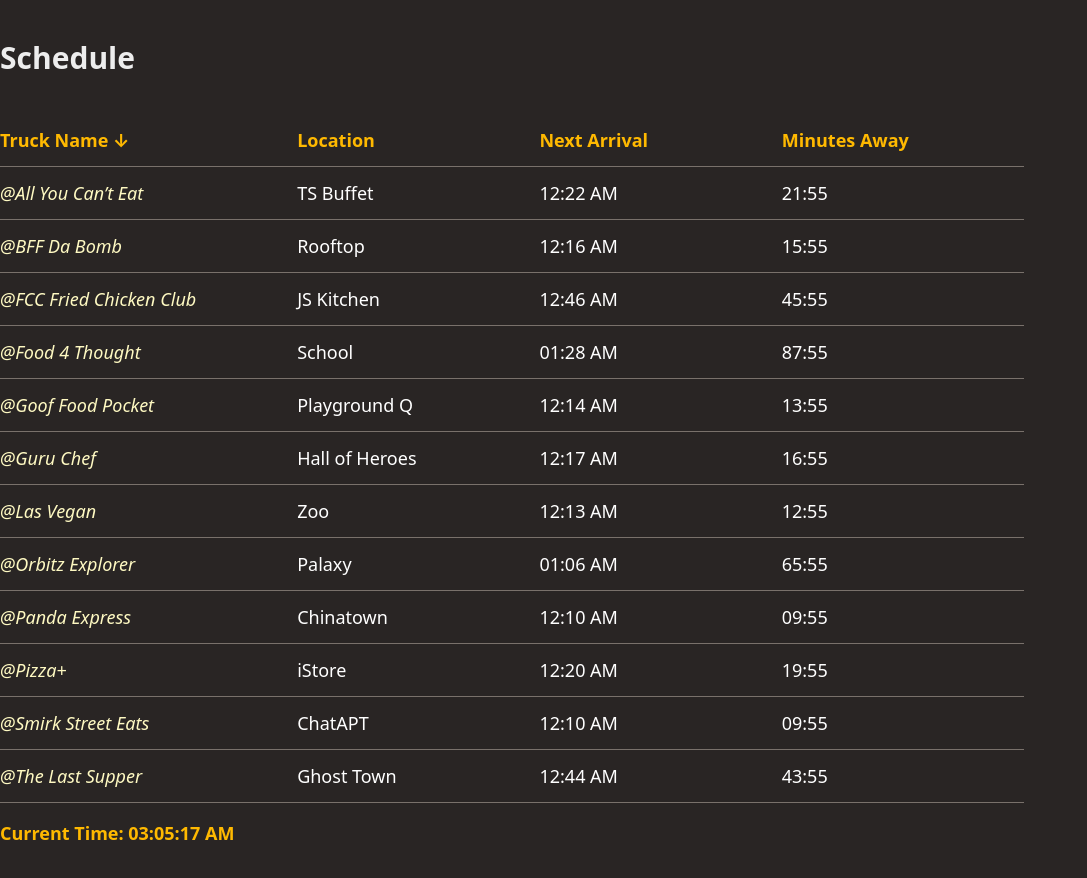
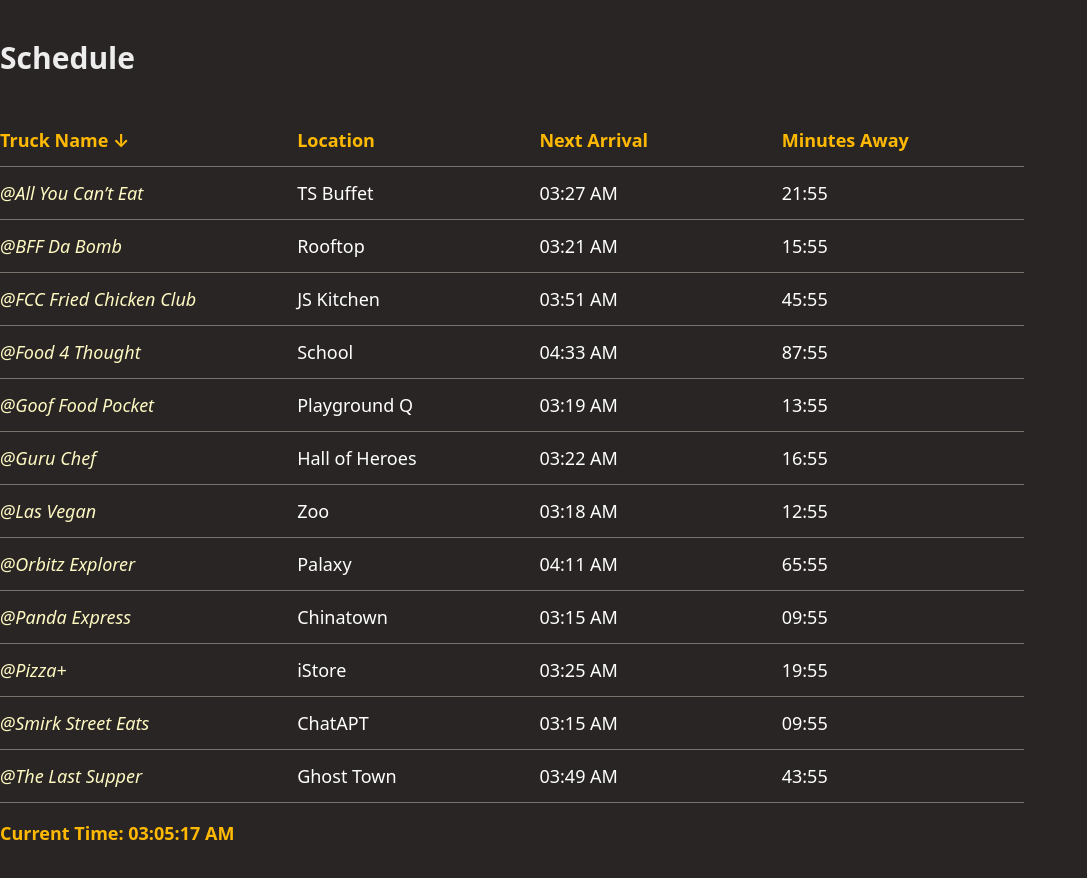
Before and after one commit to zcdev/food-truck-tracker, a Next.js app: page /schedule in a window 1280 px wide. Shown: the whole page, without its empty margins (0-1087 px from the left). Built offline with nearby package versions, Linux system fonts and the light colour scheme.

Commit message:
fix(schedule): simplify logic and compute next food truck arrival time correctly

```diff
--- a/app/components/schedule/ScheduleCard.tsx
+++ b/app/components/schedule/ScheduleCard.tsx
@@ -1,46 +1,48 @@
 'use client';
 import { Schedule } from '@/app/lib/types';
 import { useState, useEffect } from 'react';
+import { useCurrentTime } from '@/app/lib/utils';
+import { time } from 'console';
 
 type Props = {
     schedule: Schedule;
-    currentTime: number;
 };
 
-export default function ScheduleCard({ schedule, currentTime }: Props) {
+export default function ScheduleCard({ schedule }: Props) {
 
-    const milliSec = 1000; // 1 second in milliseconds
+    // Get current time now
+    const currentTime = useCurrentTime();
 
-    const milliSecAway = schedule.minutesAway * 60 * milliSec; // Convert minutesAway to milliseconds
+    // As millisecond
+    const oneSec = 1000;
 
-    const nextArrivalTime = currentTime + milliSecAway; // Calculate the sum of current time and milliSecAway to get the next arrival time
+    // Store the minutesAway in millisecond for reuse
+    const duration = schedule.minutesAway * 60 * oneSec;
 
-    // State to track the remaining time until the next truck arrives, initialized with the calculated milliSecAway
-    const [nextArrival, setNextArrival] = useState(nextArrivalTime);
-    const [timeAway, setTimeAway] = useState(milliSecAway);
+    // Store duration in state
+    const [timeAway, setTimeAway] = useState(duration);
 
-    // Set up an interval to update the remaining time every second
+    // Store the computed next food truck arrival time
+    const [nextArrival, setNextArrival] = useState(currentTime + duration);
+
+    // Counting down by 1 sec for the minutes away
     useEffect(() => {
         const remainingTime = setInterval(() => {
-            setTimeAway(prev => prev - milliSec); // Count down by 1 second
-        }, milliSec);
-
-        return () => clearInterval(remainingTime); // Clean up the interval on component unmount
+            setTimeAway(prev => prev - oneSec);
+        }, oneSec);
+        return () => clearInterval(remainingTime);
     }, []);
 
     // Reset when the timer runs out and update the next arrival
     useEffect(() => {
-        if (timeAway <= 0) {
-            setTimeAway(milliSecAway);
-            setNextArrival(nextArrivalTime);
+        if (timeAway === 0) {
+            setTimeAway(duration);
+            setNextArrival(prev => nextArrival + duration);
         }
     }, [timeAway, nextArrival]);
 
-    // Get the total time away in milliseconds
-    const totalTimeAway = new Date(timeAway).getTime();
-
     // Format the total time away as MM:SS, ensuring that minutes and seconds are always two digits
-    const formattedMinutesAway = `${Math.floor(totalTimeAway / 60 / milliSec).toString().padStart(2, '0')}:${Math.floor((totalTimeAway / milliSec) % 60).toString().padStart(2, '0')}`;
+    const formattedMinutesAway = `${Math.floor(timeAway / 60 / oneSec).toString().padStart(2, '0')}:${Math.floor((timeAway / oneSec) % 60).toString().padStart(2, '0')}`;
 
     // Format the next arrival time as HH:MM in 12-hour format
     const formattedNextArrival = new Date(nextArrival).toLocaleTimeString([], { hour: '2-digit', minute: '2-digit' });
--- a/app/components/schedule/ScheduleGrid.tsx
+++ b/app/components/schedule/ScheduleGrid.tsx
@@ -7,10 +7,9 @@ import { sortScheduleItems, SortKey, parseTruckIds, filterByTruckIds } from "@/a
 
 type Props = {
     schedules: Schedule[];
-    currentTime: number;
 };
 
-export default function ScheduleGrid({ schedules, currentTime }: Props) {
+export default function ScheduleGrid({ schedules }: Props) {
     // State to track the current sort key and direction
     const [sortKey, setSortKey] = useState<SortKey>("truckName");
     const [isDesc, setIsDesc] = useState(false);
@@ -42,7 +41,6 @@ export default function ScheduleGrid({ schedules, currentTime }: Props) {
     return (
         <div className="schedule-grid text-wrap">
             <table className="w-full table-fixed border-collapse">
-                <thead>
                 <tr className="text-amber-400 text-[11px] md:text-lg font-bold border-b border-stone-500">
                     <td
                         className="text-left pl-3 md:pl-0 pb-3 w-[13%] md:w-[260px]"
@@ -77,14 +75,13 @@ export default function ScheduleGrid({ schedules, currentTime }: Props) {
                         </button>
                     </td>
                 </tr>
-                </thead>
-                <tbody>
+                <>
                     {visibleSchedules.map(schedule => {
                         return (
-                            <ScheduleCard key={schedule.truckId} schedule={schedule} currentTime={currentTime} />
+                            <ScheduleCard key={schedule.truckId} schedule={schedule} />
                         );
                     })}
-                </tbody>
+                </>
             </table>
         </div>
     );
--- a/app/lib/types.ts
+++ b/app/lib/types.ts
@@ -20,5 +20,5 @@ export interface Schedule {
     truckId: number;
     truckName: string;
     location: string;
-    minutesAway: number; // Time waiting for the next truck
+    minutesAway: number;
 }
--- a/app/lib/utils.ts
+++ b/app/lib/utils.ts
@@ -5,7 +5,7 @@ import { Schedule, Food } from "@/app/lib/types";
 export function useCurrentTime(intervalMs = 1000) {
 
     // State to hold the current time in milliseconds since the Unix epoch
-    const [now, setNow] = useState<number>(0);
+    const [now, setNow] = useState(Date.now());
 
     useEffect(() => {
         const tick = () => setNow(Date.now());
--- a/app/schedule/page.tsx
+++ b/app/schedule/page.tsx
@@ -22,7 +22,7 @@ export default function SchedulePage() {
     return (
         <section id="schedule" className='schedule-section max-w-5xl mb-8'>
             <h2 className='pt-10 text-3xl font-bold text-center md:text-left gap-10 mb-[30px] md:mb-[50px]'>Schedule</h2>
-            <ScheduleGrid schedules={schedules} currentTime={currentTime} />
+            <ScheduleGrid schedules={schedules} />
             <p className='text-amber-400 text-sm md:text-lg font-bold pt-4 pl-3 md:pl-0'>Current Time: {formattedCurrentTime}</p>
         </section>
     );
```
Lines whose indentation alone changed are shown as unchanged.
